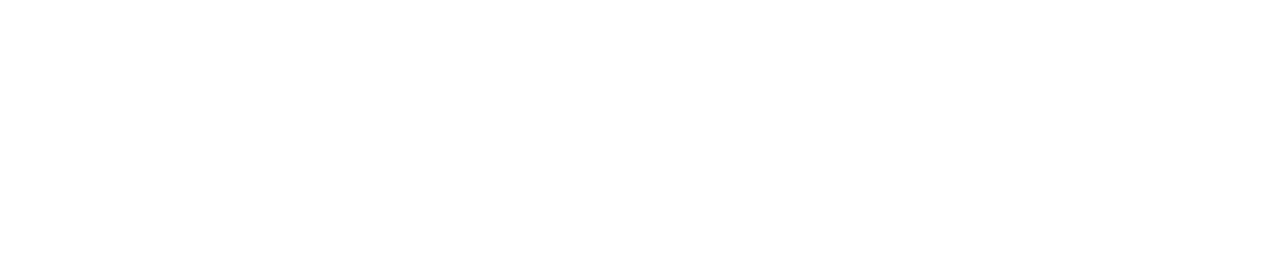
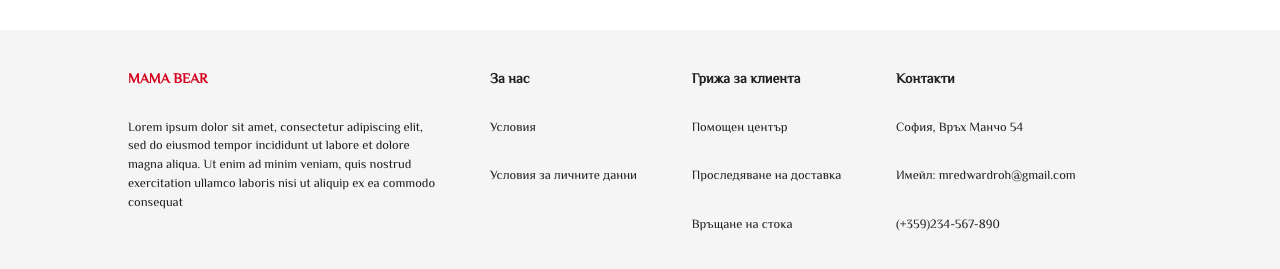
Before and after one commit to IvoGeorgiew/mama-bear, a React (Create React App) app: page / in a window 1280 px wide. Shown: the part 951-1220 px from the top of the page. Before the commit the page ends 981 px from the top, so only its background shows below. Built offline with nearby package versions, Linux system fonts and the light colour scheme; no server answers; the database is empty; a web font is replaced by a local one.

Commit message:
Added footer

```diff
--- a/src/App.js
+++ b/src/App.js
@@ -7,6 +7,7 @@
 import Navbar from "./scenes/global/Navbar";
 import CartMenu from "./scenes/global/CartMenu";
 import NewProductForm from "./components/NewProductForm";
+import Footer from "./scenes/global/Footer";
 const ScrollToTop = () => {
   const { pathname } = useLocation();
 
@@ -29,6 +30,7 @@
           <Route path="admin" element={<NewProductForm />} />
         </Routes>
         <CartMenu />
+        <Footer />
       </BrowserRouter>
     </div>
   );
--- /dev/null
+++ b/src/scenes/global/Footer.jsx
@@ -0,0 +1,69 @@
+import { useTheme } from "@emotion/react";
+import { Box, Typography } from "@mui/material";
+import { shades } from "../../theme";
+
+function Footer() {
+  const {
+    palette: { neutral },
+  } = useTheme();
+  return (
+    <Box marginTop="70px" padding="40px 0" backgroundColor={neutral.light}>
+      <Box
+        width="80%"
+        margin="auto"
+        display="flex"
+        justifyContent="space-between"
+        flexWrap="wrap"
+        rowGap="30px"
+        columnGap="clamp(20px, 30px, 40px)"
+      >
+        <Box width="clamp(20%, 30%, 40%)">
+          <Typography
+            variant="h4"
+            fontWeight="bold"
+            mb="30px"
+            color={shades.secondary[500]}
+          >
+            MAMA BEAR
+          </Typography>
+          <div>
+            Lorem ipsum dolor sit amet, consectetur adipiscing elit, sed do
+            eiusmod tempor incididunt ut labore et dolore magna aliqua. Ut enim
+            ad minim veniam, quis nostrud exercitation ullamco laboris nisi ut
+            aliquip ex ea commodo consequat
+          </div>
+        </Box>
+
+        <Box>
+          <Typography variant="h4" fontWeight="bold" mb="30px">
+            За нас
+          </Typography>
+          <Typography mb="30px">Условия</Typography>
+          <Typography mb="30px">Условия за личните данни</Typography>
+        </Box>
+
+        <Box>
+          <Typography variant="h4" fontWeight="bold" mb="30px">
+            Грижа за клиента
+          </Typography>
+          <Typography mb="30px">Помощен център</Typography>
+          <Typography mb="30px">Проследяване на доставка</Typography>
+          <Typography mb="30px">Връщане на стока</Typography>
+        </Box>
+
+        <Box width="clamp(20%, 25%, 30%)">
+          <Typography variant="h4" fontWeight="bold" mb="30px">
+            Контакти
+          </Typography>
+          <Typography mb="30px">София, Връх Манчо 54</Typography>
+          <Typography mb="30px" sx={{ wordWrap: "break-word" }}>
+            Имейл: mredwardroh@gmail.com
+          </Typography>
+          <Typography mb="30px">(+359)234-567-890</Typography>
+        </Box>
+      </Box>
+    </Box>
+  );
+}
+
+export default Footer;
--- a/src/scenes/home/MainCarousel.jsx
+++ b/src/scenes/home/MainCarousel.jsx
@@ -81,7 +81,7 @@
             maxWidth={isNonMobile ? undefined : "240px"}
           >
             <Typography color={shades.secondary[200]}>Нови Продукти</Typography>
-            <Typography variant="h1">ЗА МАЙКАТА</Typography>
+            <Typography variant="h1">Избрани продукти</Typography>
             <Typography
               fontWeight="bold"
               fontSize="20"
```
